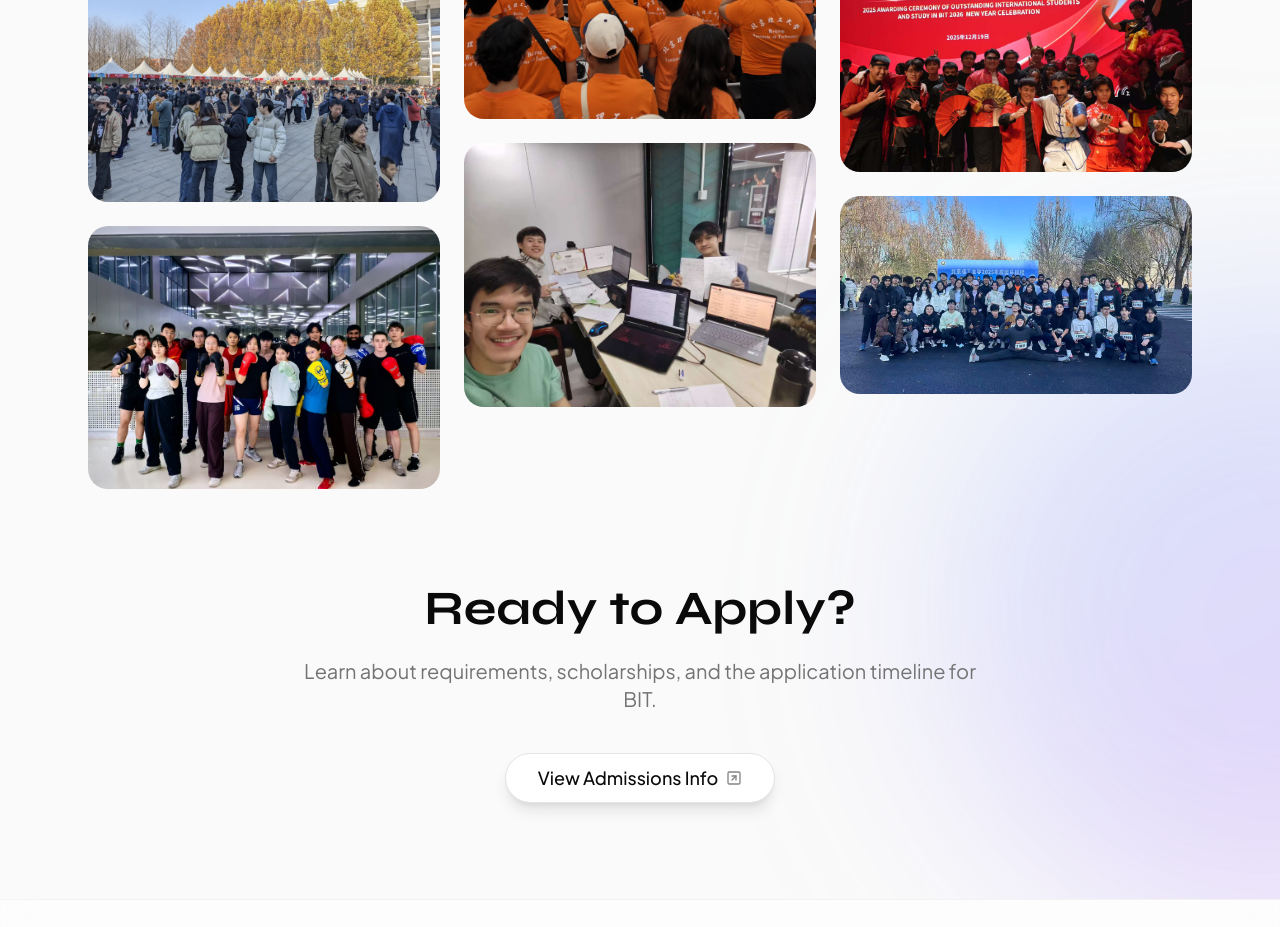
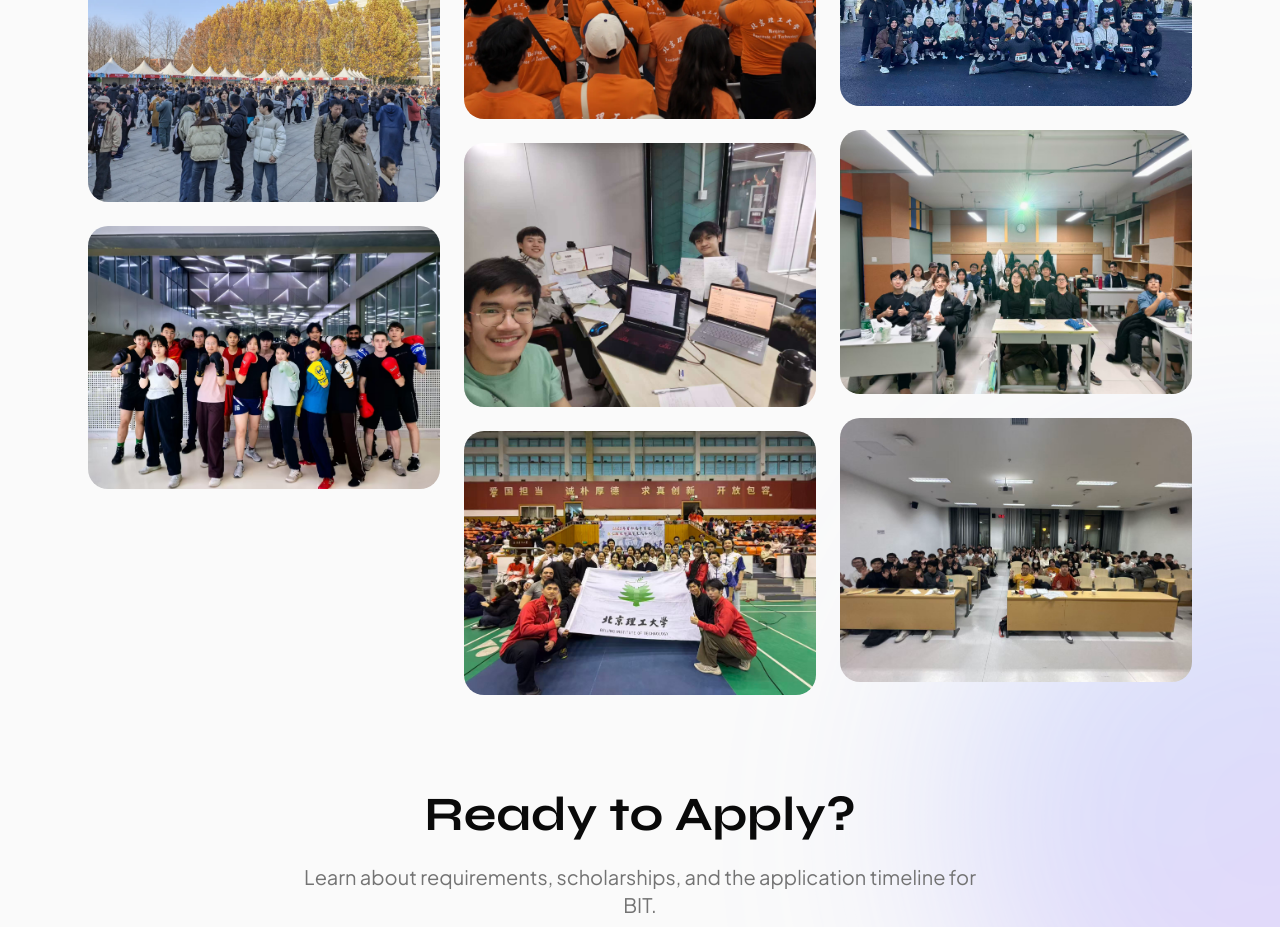
Before and after one commit to studyinbit/studyinbit.github.io, a Next.js app: page /community in a window 1280 px wide. Shown: the part 2800-3727 px from the top of the page. Built offline with nearby package versions, Linux system fonts and the light colour scheme.

Commit message:
added 2 extra images showcasing BBB study session in community section

```diff
--- a/app/community/page.tsx
+++ b/app/community/page.tsx
@@ -17,6 +17,8 @@ import galleryImg5 from "@/public/images/uni/study_session.jpg";
 import galleryImg6 from "@/public/images/uni/wushu_competition.jpg";
 import galleryImg7 from "@/public/images/uni/kungfu_show.jpg";
 import galleryImg8 from "@/public/images/uni/marathon_5k.jpg";
+import galleryImg9 from "@/public/images/uni/BBB_chinesetaught.jpg";
+import galleryImg10 from "@/public/images/uni/BBB_englishtaught.jpg";
 
 import permitImg from "@/public/images/icons/permitbeijing.webp";
 import ppitImg from "@/public/images/icons/ppitiongkok.webp";
@@ -90,10 +92,12 @@ export default function CommunityPage() {
     { src: galleryImg2, caption: "ICF event" },
     { src: galleryImg3, caption: "Boxing club" },
     { src: galleryImg4, caption: "Opening Ceremony" },
-    { src: galleryImg5, caption: "Study session" },
+    { src: galleryImg5, caption: "Group study" },
     { src: galleryImg6, caption: "Wushu Competition" },
     { src: galleryImg7, caption: "Kungfu Show" },
     { src: galleryImg8, caption: "5km Marathon Event" },
+    { src: galleryImg9, caption: "Chinese-taught Study session" },
+    { src: galleryImg10, caption: "English-taught Study session" },
   ];
 
   return (
```
Also changed, not shown: public/images/uni/BBB_chinesetaught.jpg (added), public/images/uni/BBB_englishtaught.jpg (added).
